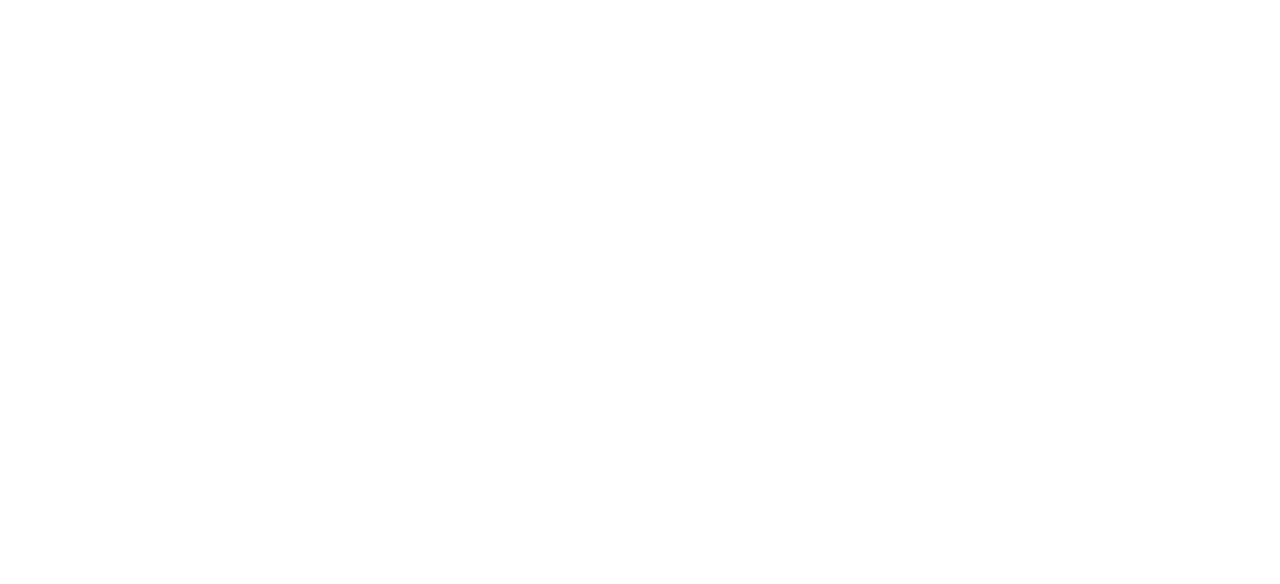
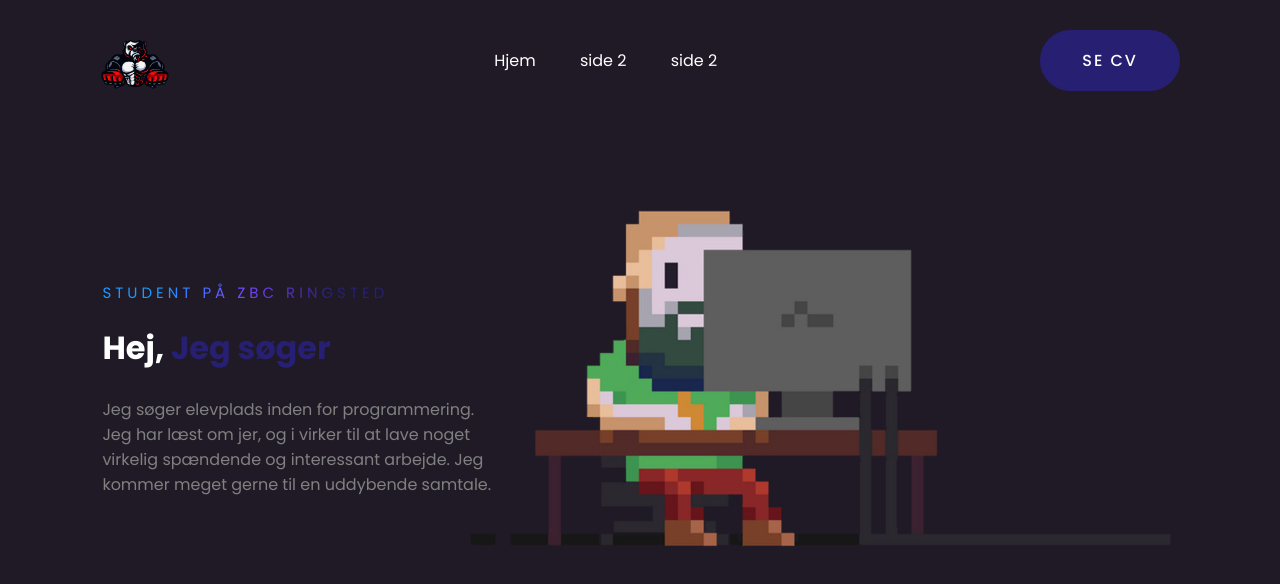
Before and after one commit to STGjuji/Portfolio, a plain HTML site: page about.html in a window 1280 px wide. Drawn offline with Linux system fonts and the light colour scheme.

Commit message:
added about site, and begun to add some text

```diff
--- a/about.html
+++ b/about.html
@@ -2,11 +2,33 @@
 <html lang="en">
 <head>
     <meta charset="UTF-8">
-    <meta http-equiv="X-UA-Compatible" content="IE=edge">
-    <meta name="viewport" content="width=device-width, initial-scale=1.0">
-    <title>Document</title>
+    <title>Portfolio</title>
+    <link rel="stylesheet" href="style.css">
 </head>
 <body>
 
+    <div class="hero">
+        <nav>
+            <img src="/assets/img/logo.png" class="logo">
+            <ul>
+                <li><a href="/index.html">Hjem</a></li>
+                <li><a href="#">side 2</a></li>
+                <li><a href="#">side 2</a></li>
+            </ul>
+            <a href="/OliverKuntzCV.pdf" target="_blank" class="btn">Se CV</a>
+        </nav>
+
+        <div class="content">
+            <span class="title">Student på ZBC Ringsted</span>
+            <h1>Hej, <span>Jeg søger</span></h1>
+            <p>
+                Jeg søger elevplads inden for programmering.<br>
+                Jeg har læst om jer, og i virker til
+                at lave noget<br> virkelig spændende og interessant
+                arbejde. Jeg kommer meget gerne til en uddybende samtale.
+            </p>
+        </div>
+    </div>
+
 </body>
 </html>
```
Also changed, not shown: index.html (+1 -1 lines).
